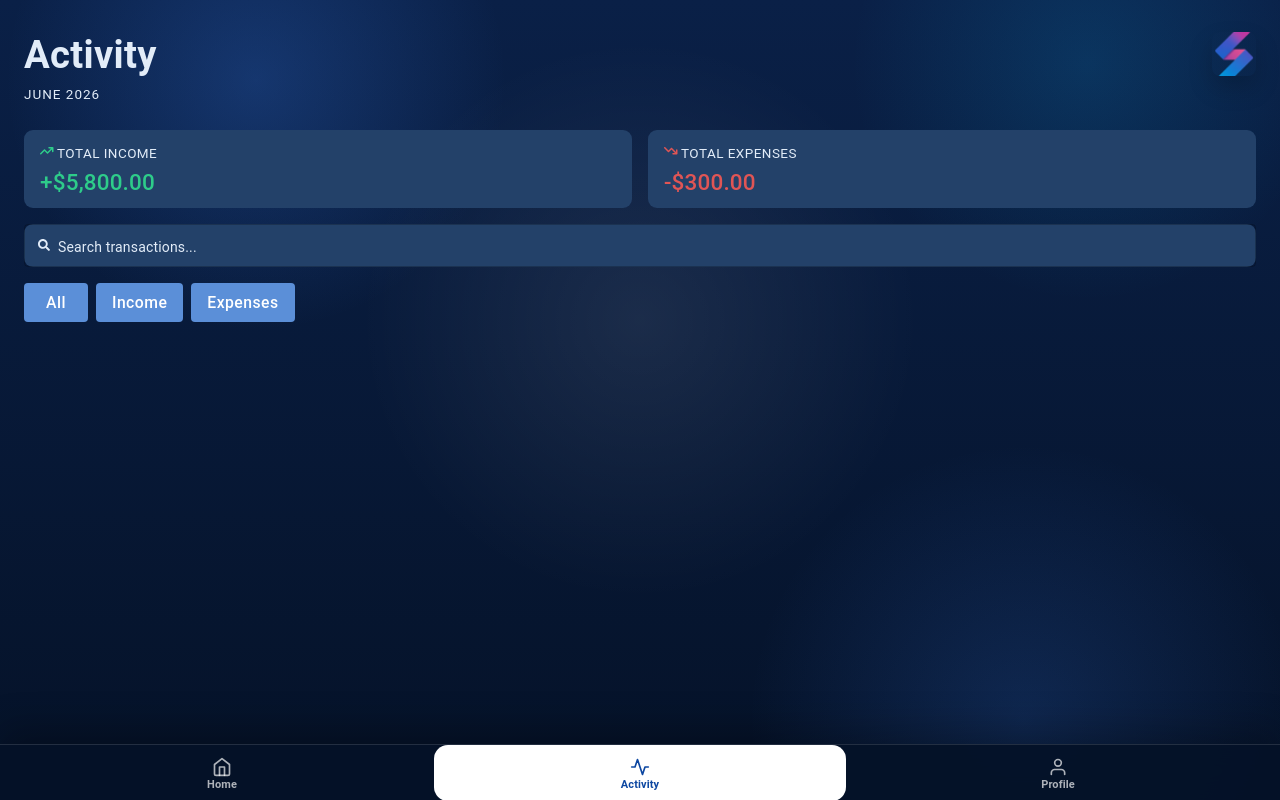
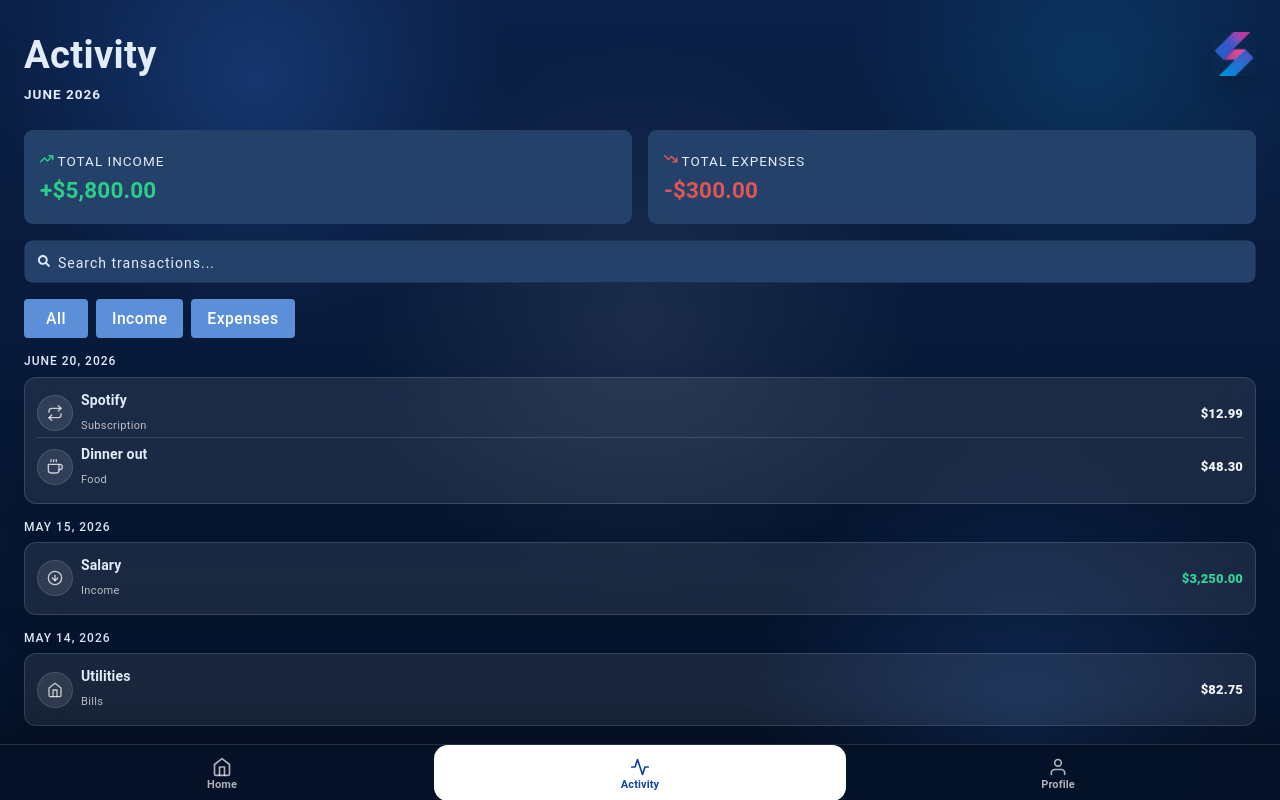
Before and after one commit to ravaney/snap-app, a React (Vite) app: page /activity in a window 1280 px wide. Built offline with nearby package versions, Linux system fonts and the light colour scheme.

Commit message:
finished activity page

```diff
--- a/package.json
+++ b/package.json
@@ -15,6 +15,8 @@
     "@mui/material": "^9.1.1",
     "@tailwindcss/vite": "^4.3.1",
     "@tanstack/react-query": "^5.101.0",
+    "date-fns": "^4.4.0",
+    "dayjs": "^1.11.21",
     "react": "^19.2.6",
     "react-dom": "^19.2.6",
     "react-icons": "^5.6.0",
--- a/src/CONST.ts
+++ b/src/CONST.ts
@@ -3,3 +3,12 @@ export const VIVID_BLUE = "#0D47A1";
 export const PINK = "#c2185b";
 export const PASTEL_BLUE = "#a8c4ed";
 export const DARK_BLUE = "#0a3d7a";
+
+export const formatCurrency = (amount: number) => {
+  return new Intl.NumberFormat("en-US", {
+    style: "currency",
+    currency: "USD",
+    minimumFractionDigits: 2,
+    maximumFractionDigits: 2,
+  }).format(amount);
+};
--- a/src/features/wallet/RecentActivity.tsx
+++ b/src/features/transactions/Activity.tsx
@@ -1,21 +1,17 @@
-import { useState } from "react";
-import { useLocation } from "react-router-dom";
 import Box from "@mui/material/Box";
-import Button from "@mui/material/Button";
 import Divider from "@mui/material/Divider";
 import Stack from "@mui/material/Stack";
 import Typography from "@mui/material/Typography";
 import { FiArrowDownCircle, FiCoffee, FiHome, FiRepeat } from "react-icons/fi";
+import { formatCurrency } from "../../CONST";
 
-const activity = [
-  { name: "Spotify", date: "Today", amount: "- $12.99", tag: "Subscription" },
-  { name: "Dinner out", date: "May 16", amount: "- $48.30", tag: "Food" },
-  { name: "Salary", date: "May 15", amount: "+ $3,250", tag: "Income" },
-  { name: "Utilities", date: "May 14", amount: "- $82.75", tag: "Bills" },
-];
-
-type RecentActivityProps = {
-  mode?: "full" | "collapsed";
+export type ActivityProps = {
+  id: string;
+  description: string;
+  amount: number;
+  category: string;
+  date: string; // or Date object
+  isIncome: boolean;
 };
 
 const categoryStyles = {
@@ -33,22 +29,7 @@ const categoryStyles = {
   },
 };
 
-export const RecentActivity = ({
-  mode: initialMode = "full",
-}: RecentActivityProps) => {
-  const location = useLocation();
-  const isHome = location.pathname === "/home";
-  const isActivity = location.pathname === "/activity";
-  const defaultMode: "full" | "collapsed" = isActivity
-    ? "full"
-    : isHome
-      ? "collapsed"
-      : initialMode;
-  const [mode, setMode] = useState<"full" | "collapsed">(defaultMode);
-
-  const showButton = !isHome;
-  const shownActivity = mode === "collapsed" ? activity.slice(0, 3) : activity;
-
+export const Activity = ({ activities }: { activities: ActivityProps[] }) => {
   return (
     <Stack
       sx={{
@@ -61,55 +42,13 @@ export const RecentActivity = ({
         display: "flex",
       }}
     >
-      <Box
-        sx={{
-          display: "flex",
-          justifyContent: "space-between",
-          alignItems: "center",
-          gap: 1,
-          mb: 1,
-        }}
-      >
-        <Box>
-          <Typography
-            variant="subtitle2"
-            sx={{
-              color: "rgba(255,255,255,0.95)",
-              letterSpacing: 0.75,
-              fontWeight: 700,
-              lineHeight: 1.2,
-              textAlign: "left",
-              mb: 0.25,
-            }}
-          >
-            Recent activity
-          </Typography>
-        </Box>
-        {showButton && (
-          <Button
-            size="small"
-            variant="text"
-            sx={{ color: "rgba(255,255,255,0.85)", textTransform: "none" }}
-            onClick={() =>
-              setMode((current) =>
-                current === "collapsed" ? "full" : "collapsed",
-              )
-            }
-          >
-            {mode === "collapsed" ? "Show all" : "Show less"}
-          </Button>
-        )}
-      </Box>
-
       <Stack spacing={0.75}>
-        {shownActivity.map((item, index) => {
+        {activities.map((activity, index) => {
           const style =
-            categoryStyles[item.tag as keyof typeof categoryStyles] ??
+            categoryStyles[activity.category as keyof typeof categoryStyles] ??
             categoryStyles.Bills;
-          const isIncome = item.amount.trim().startsWith("+");
-
           return (
-            <Box key={item.name + item.date}>
+            <Box key={activity.description + activity.date}>
               <Box
                 sx={{
                   display: "flex",
@@ -153,7 +92,7 @@ export const RecentActivity = ({
                       textOverflow: "ellipsis",
                     }}
                   >
-                    {item.name}
+                    {activity.description}
                   </Typography>
                   <Typography
                     variant="caption"
@@ -166,7 +105,7 @@ export const RecentActivity = ({
                       textOverflow: "ellipsis",
                     }}
                   >
-                    {item.tag}
+                    {activity.category}
                   </Typography>
                 </Box>
                 <Box
@@ -178,29 +117,19 @@ export const RecentActivity = ({
                 >
                   <Typography
                     sx={{
-                      color: isIncome ? "#34d399" : "rgba(255,255,255,0.94)",
+                      color: activity.isIncome
+                        ? "#34d399"
+                        : "rgba(255,255,255,0.94)",
                       fontWeight: 800,
                       fontSize: 13,
                     }}
                   >
-                    {item.amount}
-                  </Typography>
-                  <Typography
-                    variant="caption"
-                    sx={{
-                      color: "rgba(255,255,255,0.7)",
-                      fontSize: 10,
-                      lineHeight: 1.2,
-                    }}
-                  >
-                    {item.date}
+                    {formatCurrency(activity.amount)}
                   </Typography>
                 </Box>
               </Box>
-              {index < shownActivity.length - 1 && (
-                <Divider
-                  sx={{ borderColor: "rgba(255,255,255,0.14)", my: 1 }}
-                />
+              {activities.length > 1 && index < activities.length - 1 && (
+                <Divider sx={{ borderColor: "rgba(255,255,255,0.12)" }} />
               )}
             </Box>
           );
--- a/src/features/transactions/ActivityPage.tsx
+++ b/src/features/transactions/ActivityPage.tsx
@@ -9,11 +9,11 @@ import { FaArrowTrendDown } from "react-icons/fa6";
 import { AppPage } from "../../components/layout/AppPage";
 import Button from "@mui/material/Button";
 import snapLogo from "../../assets/snap.jpg";
+import { RecentActivity } from "./RecentActivity";
 
 const cardSx = {
   flex: 1,
-  p: 1,
-  pl: 2,
+  p: 2,
   borderRadius: "0.5rem",
   bgcolor: "#234169",
   textAlign: "left",
@@ -27,10 +27,15 @@ type MetricCardProps = {
 const MetricCard = ({ icon, label, value, color }: MetricCardProps) => {
   return (
     <Box sx={cardSx}>
-      <Typography variant="caption">
+      <Typography
+        variant="caption"
+        sx={{
+          letterSpacing: 1,
+        }}
+      >
         {icon} {label}
       </Typography>
-      <Typography variant="h6" sx={{ color }}>
+      <Typography variant="h6" sx={{ color, fontWeight: 700 }}>
         {value}
       </Typography>
     </Box>
@@ -71,6 +76,7 @@ export const ActivityPage = () => {
                 textAlign: "left",
                 letterSpacing: 1,
                 textTransform: "uppercase",
+                fontWeight: 700,
               }}
             >
               June 2026
@@ -114,6 +120,7 @@ export const ActivityPage = () => {
               color: "#e2ecf8",
               opacity: 1,
               fontSize: 14,
+              letterSpacing: 1,
             },
           }}
           size="small"
@@ -133,6 +140,7 @@ export const ActivityPage = () => {
           <FilterButton name="Income" />
           <FilterButton name="Expenses" />
         </Stack>
+        <RecentActivity />
       </Stack>
     </AppPage>
   );
--- /dev/null
+++ b/src/features/transactions/RecentActivity.tsx
@@ -0,0 +1,96 @@
+import Stack from "@mui/material/Stack";
+import Typography from "@mui/material/Typography";
+import dayjs from "dayjs";
+import isToday from "dayjs/plugin/isToday";
+import isYesterday from "dayjs/plugin/isYesterday";
+import { Activity, type ActivityProps } from "./Activity";
+
+dayjs.extend(isToday);
+dayjs.extend(isYesterday);
+
+const formatDateHeader = (dateStr: string) => {
+  const date = dayjs(dateStr);
+  if (date.isToday()) return "Today";
+  if (date.isYesterday()) return "Yesterday";
+  return date.format("MMMM D, YYYY");
+};
+
+const activities: ActivityProps[] = [
+  {
+    id: "1",
+    description: "Spotify",
+    amount: 12.99,
+    category: "Subscription",
+    date: "2026-06-20", // consistent ISO format
+    isIncome: false,
+  },
+  {
+    id: "2",
+    description: "Dinner out",
+    date: "2026-06-20",
+    amount: 48.3,
+    category: "Food",
+    isIncome: false,
+  },
+  {
+    id: "3",
+    description: "Salary",
+    date: "2026-05-15",
+    amount: 3250,
+    category: "Income",
+    isIncome: true,
+  },
+  {
+    id: "4",
+    description: "Utilities",
+    date: "2026-05-14",
+    amount: 82.75,
+    category: "Bills",
+    isIncome: false,
+  },
+];
+
+export const RecentActivity = () => {
+  const groupByDate = (activities: ActivityProps[]) => {
+    return activities.reduce<Record<string, ActivityProps[]>>(
+      (groups, activity) => {
+        const date = activity.date; // now consistently "YYYY-MM-DD"
+        if (!groups[date]) {
+          groups[date] = [];
+        }
+        groups[date].push(activity);
+        return groups;
+      },
+      {},
+    );
+  };
+
+  const grouped = groupByDate(activities);
+
+  const sortedDates = Object.keys(grouped).sort(
+    (a, b) => new Date(b).getTime() - new Date(a).getTime(),
+  );
+
+  return (
+    <Stack sx={{ gap: 2, width: "100%" }}>
+      {sortedDates.map((date) => (
+        <Stack key={date} sx={{ gap: 1 }}>
+          <Typography
+            sx={{
+              textAlign: "left",
+              color: "#e2ecf8",
+              fontSize: 12,
+              fontWeight: 500,
+              letterSpacing: 1,
+              lineHeight: 1.2,
+              textTransform: "uppercase",
+            }}
+          >
+            {formatDateHeader(date)}
+          </Typography>
+          <Activity activities={grouped[date]} key={date} />
+        </Stack>
+      ))}
+    </Stack>
+  );
+};
--- a/src/features/wallet/HomePage.tsx
+++ b/src/features/wallet/HomePage.tsx
@@ -5,7 +5,6 @@ import { Greetings } from "./Greetings";
 import styles from "./HomePage.module.css";
 import { BalanceCard } from "./BalanceCard";
 import { QuickActions } from "./QuickActions";
-import { RecentActivity } from "./RecentActivity";
 import snapLogo from "../../assets/snap.jpg";
 
 export const HomePage = () => {
@@ -37,7 +36,7 @@ export const HomePage = () => {
           <BalanceCard />
           <Box className={styles.sideStack}>
             <QuickActions />
-            <RecentActivity />
+            {/* //coupons */}
           </Box>
         </Box>
       </Box>
```
Also changed, not shown: 1 other file (tests, documents, lock files or other folders).
